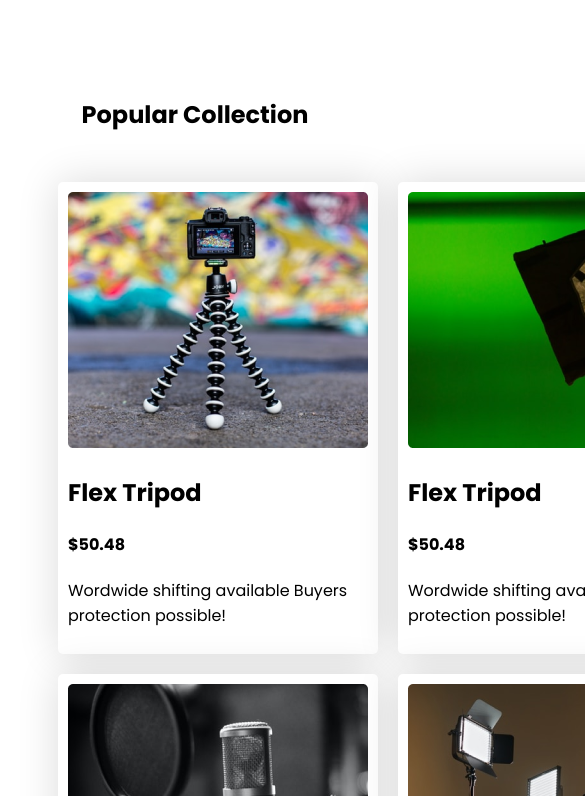
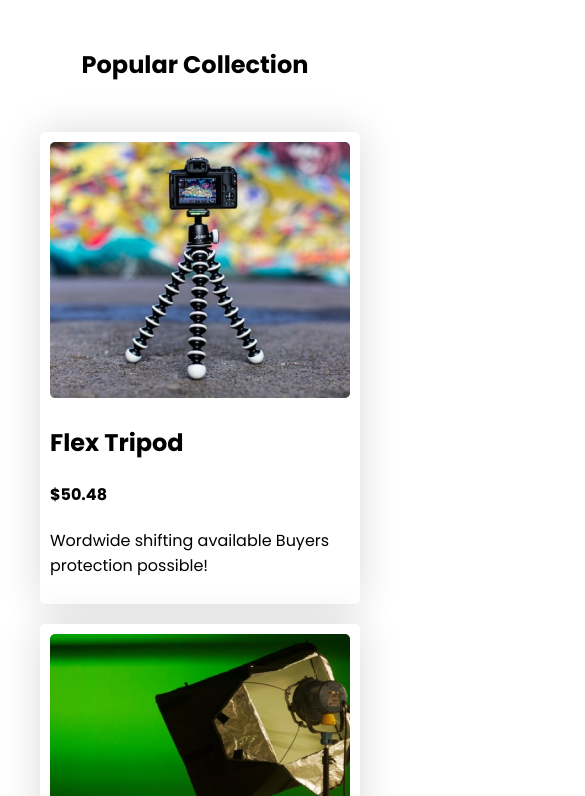
Before and after one commit to ShahriarShawon24/Influencer-practice, a plain HTML site: page index.html in a window 390 px wide. Shown: the part 1204-2000 px from the top of the page, 585 px wide, since content can reach past the window. Drawn offline with Linux system fonts and the light colour scheme.

Commit message:
cart section responsiveness finish

```diff
--- a/styles/influencer.css
+++ b/styles/influencer.css
@@ -243,6 +243,17 @@ main {
 
 
     }
+    .popular-collection {
+        margin-top: 50px;
 
+    }
+
+    .cart {
+        display: grid;
+        grid-template-columns: repeat(1, 1fr);
+        justify-content: center;
+        padding-left: 10px;
+
+    }
 
 }
```
